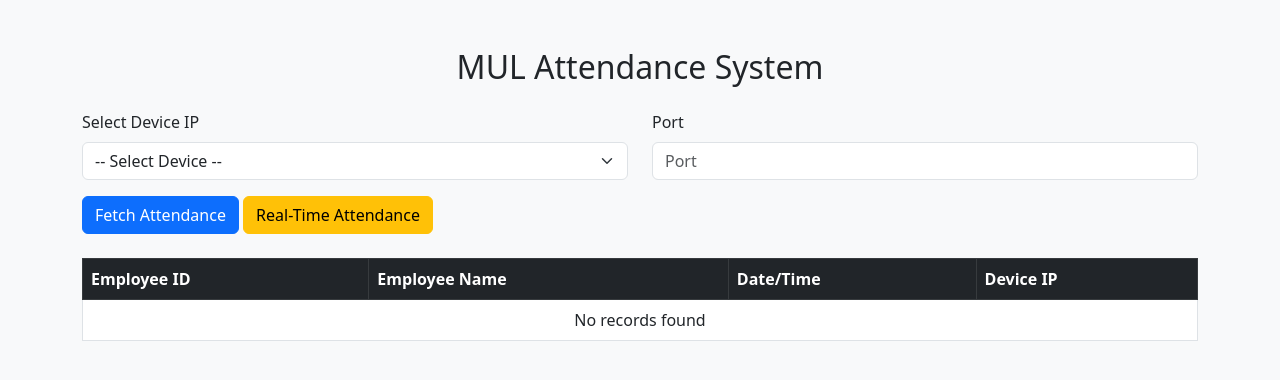
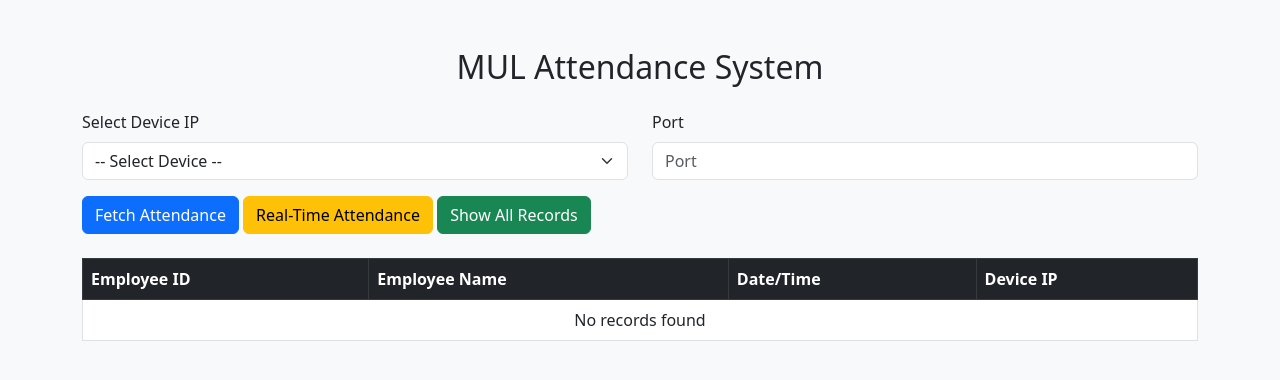
Before and after one commit to Muhammad-Burhanuddin/attdance_system_mul_py, a Django app: page / in a window 1280 px wide. Shown: the top 380 px of the page. Run offline with Django 5.2, Linux system fonts and the light colour scheme.

Commit message:
feat: add functionality to fetch and display all attendance records from the API

```diff
--- a/attandance_app/connect.py
+++ b/attandance_app/connect.py
@@ -127,6 +127,35 @@
         except Exception as error:
             logging.error(f"Error fetching attendance logs: {error}")
             raise
+
+
+    def get_all_attendance_records_updateAPI(self):
+        """Fetch all attendance records from the database and update them on the API."""
+        try:
+            # Fetch all records from the database
+            records = AttendanceRecord.objects.filter(date_time__day=11).order_by("-date_time")
+            formatted_records = []
+
+            for record in records:
+                formatted_records.append({
+                    "employee_id": record.employee_id,
+                    "employee_name": record.employee_name,
+                    "date_time": record.date_time.strftime("%Y-%m-%d %H:%M:%S"),
+                    "device_ip": record.device_ip,
+                })
+
+                # Send attendance data to the API
+                self.send_attendance_to_api(
+                    employee_id=record.employee_id,
+                    employee_name=record.employee_name,
+                    date_time=record.date_time.strftime("%Y-%m-%d %H:%M:%S")
+                )
+
+            return {"records": formatted_records}
+
+        except Exception as e:
+            logging.error(f"Error fetching attendance records: {e}")
+            return {"error": str(e)}
 
     def live_attendance(self):
         """Capture real-time attendance logs and send them to API."""
--- a/attandance_app/templates/attendance.html
+++ b/attandance_app/templates/attendance.html
@@ -33,6 +33,9 @@
 
     <a href="{% url 'real_time_attendance' %}" class="btn btn-warning mt-3">Real-Time Attendance</a>
 
+    <button class="btn btn-success mt-3" onclick="showAllRecords()">Show All Records</button>
+
+
     <div class="mt-4">
       <table class="table table-bordered">
         <thead class="table-dark">
@@ -53,7 +56,35 @@
   </div>
 
   <script>
-    // When a device is selected, fill the port field automatically
+    function showAllRecords() {
+      $.ajax({
+        url: "/get_all_attendance_records/",
+        type: "GET",
+        dataType: "json",
+        success: function(response) {
+          var tableBody = $('#attandance_app_attendancerecord');
+          tableBody.empty();
+          if (response.records.length === 0) {
+            tableBody.append('<tr><td colspan="4" class="text-center">No records found</td></tr>');
+            return;
+          }
+          response.records.forEach(function(record) {
+            tableBody.append(
+              `<tr>
+                <td>${record.employee_id}</td>
+                <td>${record.employee_name}</td>
+                <td>${record.date_time}</td>
+                <td>${record.device_ip}</td>
+              </tr>`
+            );
+          });
+        },
+        error: function(xhr) {
+          alert("Error loading records: " + (xhr.responseJSON?.error || "Unknown error"));
+        }
+      });
+    }
+
     $('#deviceSelect').on('change', function(){
       var port = $(this).find(':selected').data('port');
       $('#port').val(port || '');
@@ -73,7 +104,7 @@
         dataType: "json",
         success: function(response) {
           var tableBody = $('#attandance_app_attendancerecord');
-          tableBody.empty(); // Clear existing table rows
+          tableBody.empty();
           if (response.records.length === 0) {
             tableBody.append('<tr><td colspan="4" class="text-center">No records found</td></tr>');
             return;
--- a/attandance_app/urls.py
+++ b/attandance_app/urls.py
@@ -1,8 +1,10 @@
 from django.urls import path
-from .views import attendance_home, fetch_attendance, real_time_attendance
+from .views import attendance_home, fetch_attendance, get_all_attendance_records, real_time_attendance
 
 urlpatterns = [
     path('', attendance_home, name='attendance_home'),
     path('fetch_attendance/', fetch_attendance, name='fetch_attendance'),
     path('real_time_attendance/', real_time_attendance, name='real_time_attendance'),
+    path("get_all_attendance_records/", get_all_attendance_records, name="get_all_attendance_records"),
+
 ]
--- a/attandance_app/views.py
+++ b/attandance_app/views.py
@@ -71,3 +71,15 @@
         logging.error("Error loading config: %s", e)
 
     return render(request, "real_time_attendance.html", {'devices': devices})
+
+def get_all_attendance_records(request):
+    if request.method == "GET":
+        try:
+            zk = ZkConnect(host='192.168.12.37', port=4370)
+            response = zk.get_all_attendance_records_updateAPI()
+            return JsonResponse(response, status=200)
+        except Exception as e:
+            logging.error(f"Error fetching attendance records: {e}")
+            return JsonResponse({"error": str(e)}, status=500)
+
+    return JsonResponse({"error": "Invalid request method"}, status=405)
```
Also changed, not shown: db.sqlite3.
